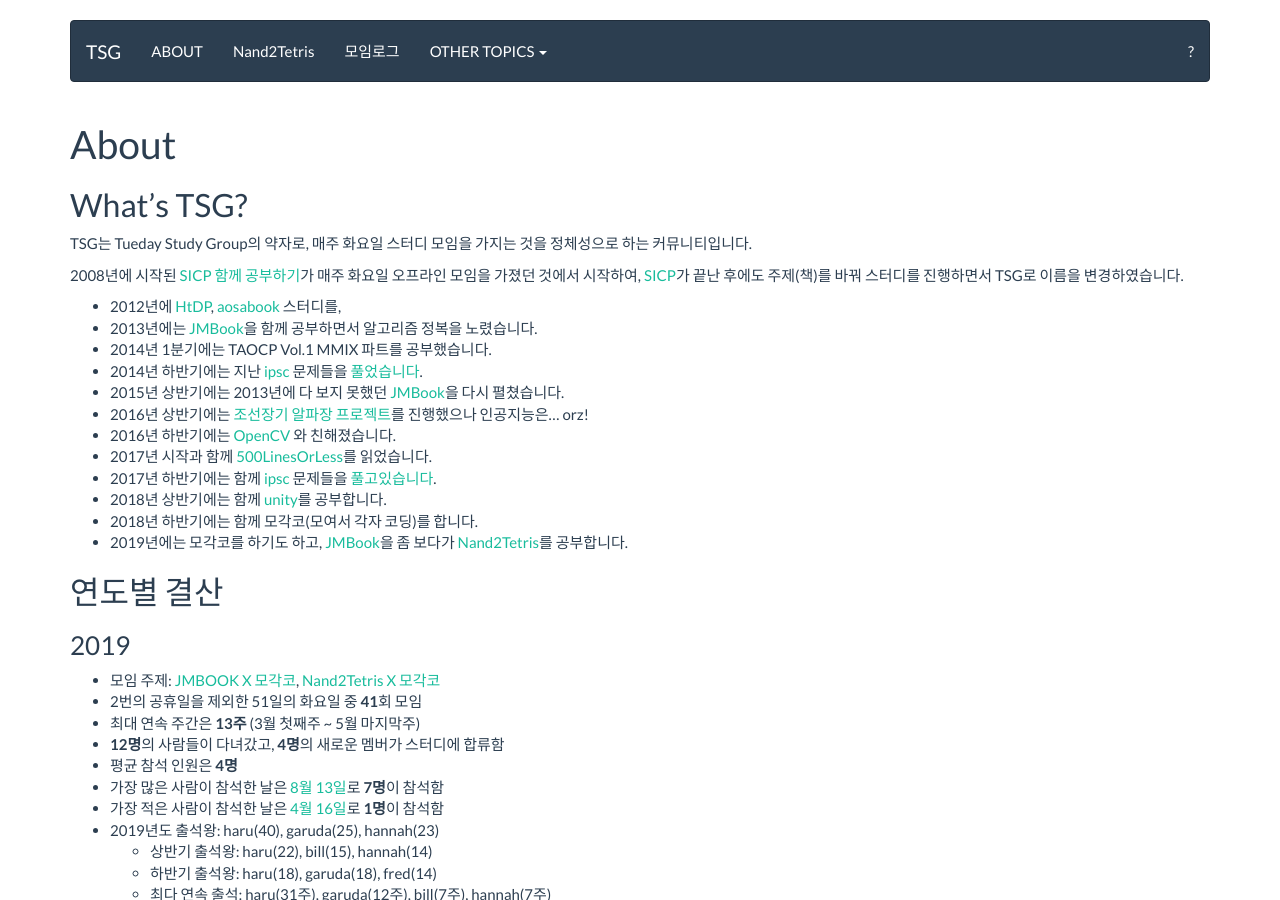
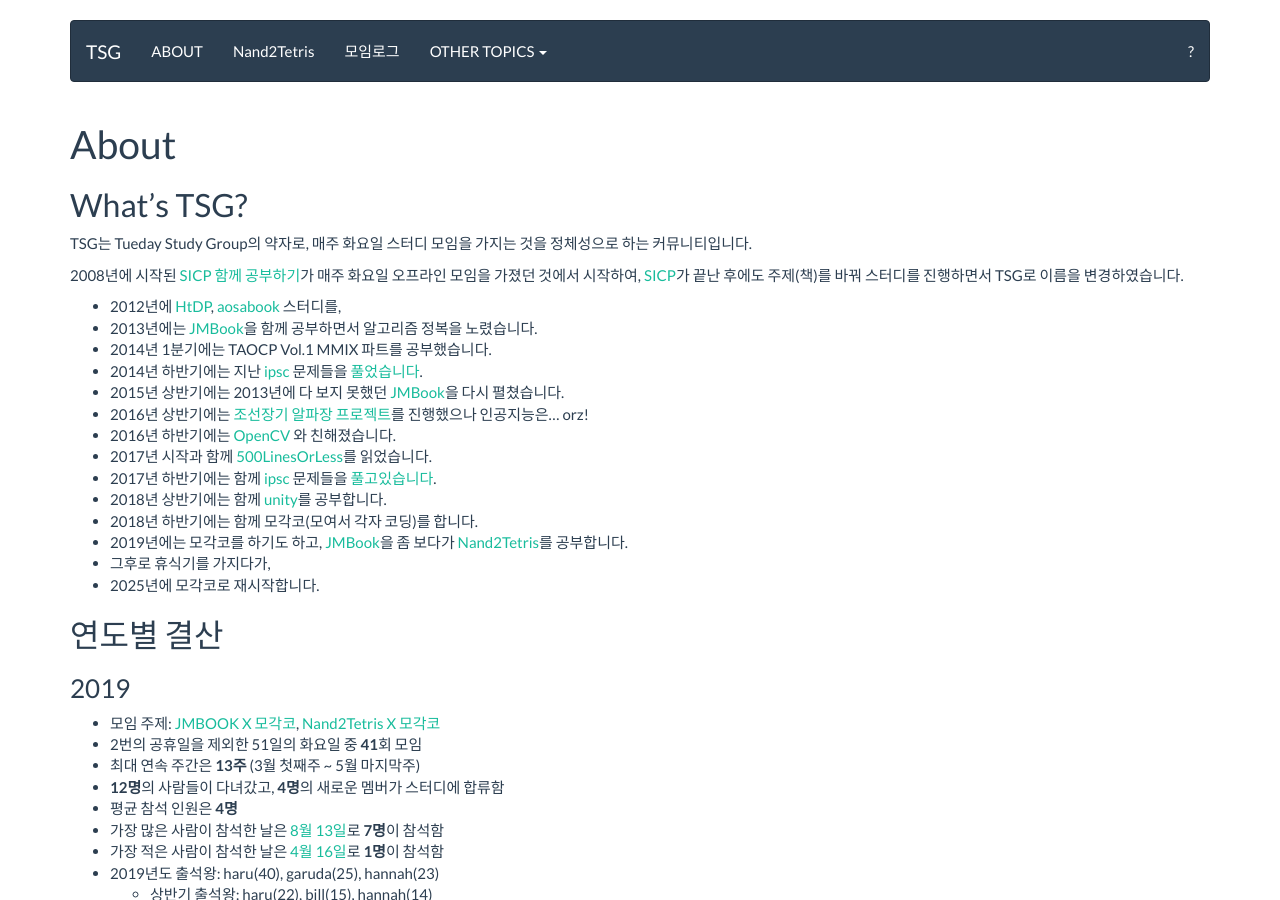
Before and after one commit to tuestudy/tuestudy.github.io, a Jekyll site: the page built from about.md, in a window 1280 px wide and 900 px high. Built offline with Jekyll 4.4.1, drawn with Linux system fonts in a browser that asks for light colours.

Commit message:
모임 설명에 2025 재시작 부분 추가

```diff
--- a/about.md
+++ b/about.md
@@ -24,6 +24,8 @@
 * 2018년 상반기에는 함께 [unity]를 공부합니다.
 * 2018년 하반기에는 함께 모각코(모여서 각자 코딩)를 합니다.
 * 2019년에는 모각코를 하기도 하고, [JMBook]을 좀 보다가 [Nand2Tetris]를 공부합니다.
+* 그후로 휴식기를 가지다가,
+* 2025년에 모각코로 재시작합니다.
 
 ## 연도별 결산
 
```
